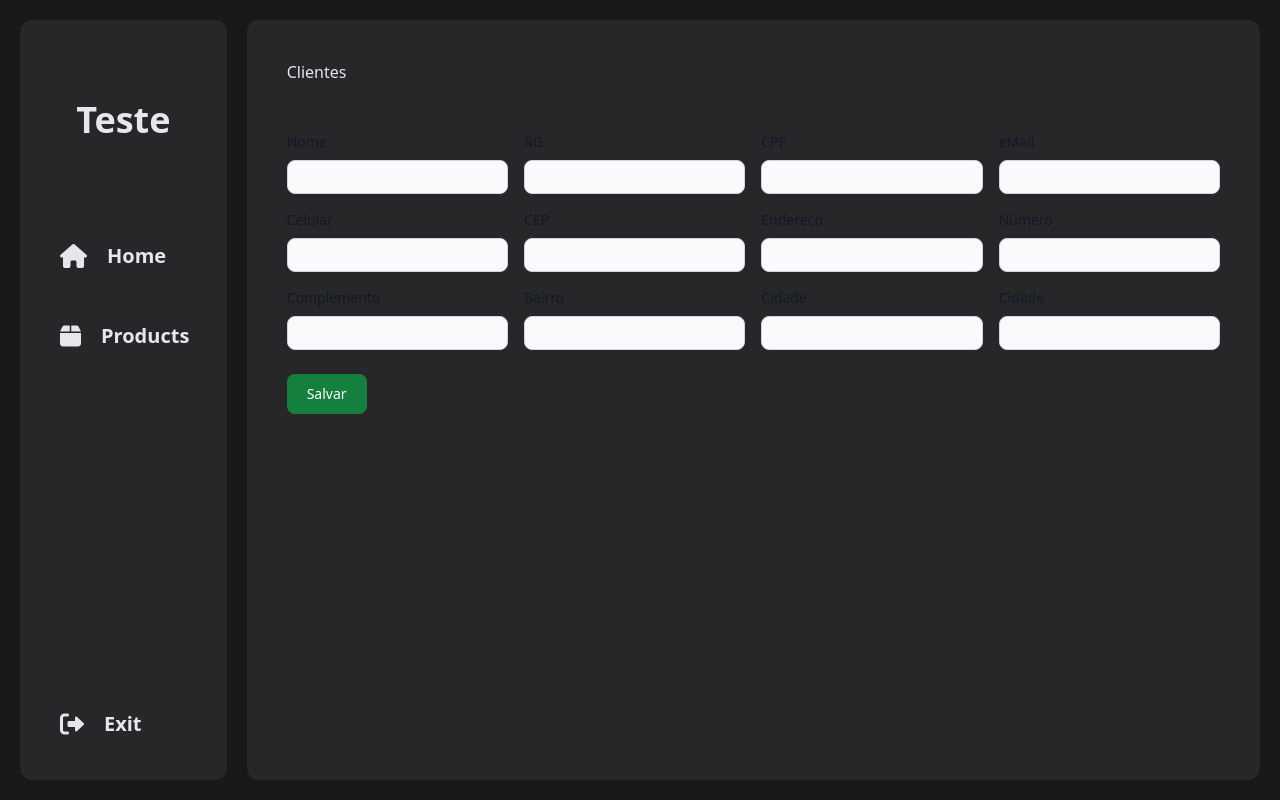
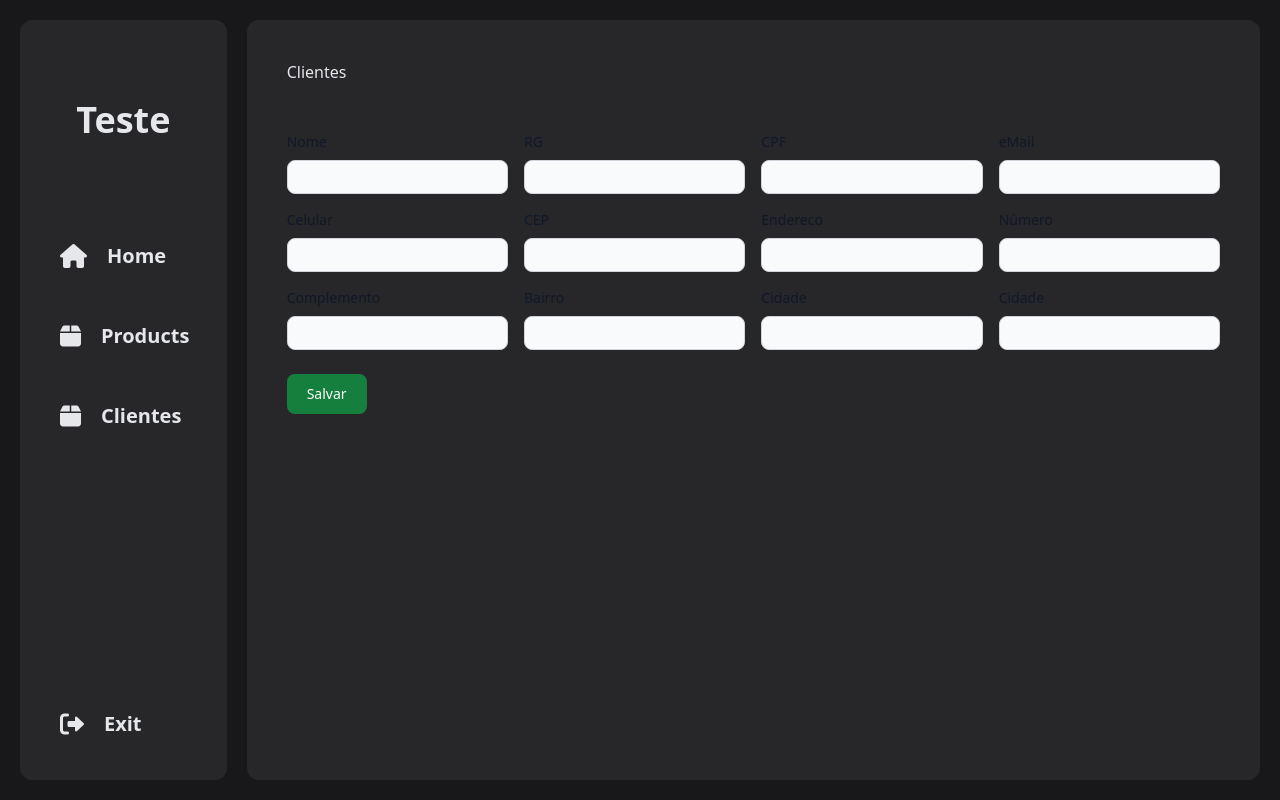
Before and after one commit to SFreiress/SistemaDeVendas-DJango, a Django app: page /clients/ in a window 1280 px wide. Run offline with Django 4.2, Linux system fonts and the light colour scheme; data that the repository does not hold is empty; some libraries are stand-ins or nearby versions.

Commit message:
feat: opção da tela clientes na navbar

```diff
--- a/Vendas/core/templates/components/navbar.html
+++ b/Vendas/core/templates/components/navbar.html
@@ -21,6 +21,12 @@
                     <span>Products</span>
                 </li>
             </a>
+            <a href="/clients">
+                <li class="flex w-full px-7 py-5 hover:bg-zinc-700 rounded-md items-center space-x-5">
+                    <i class="fa-solid fa-box text-2xl"></i>
+                    <span>Clientes</span>
+                </li>
+            </a>
         </ul>
     </div>
     <div class="navbar-footer hidden md:block">
```
